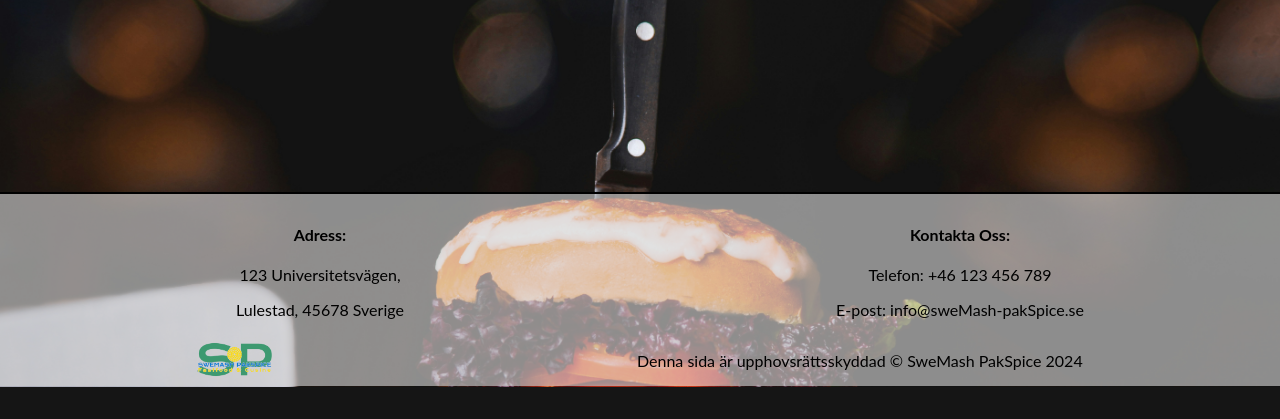
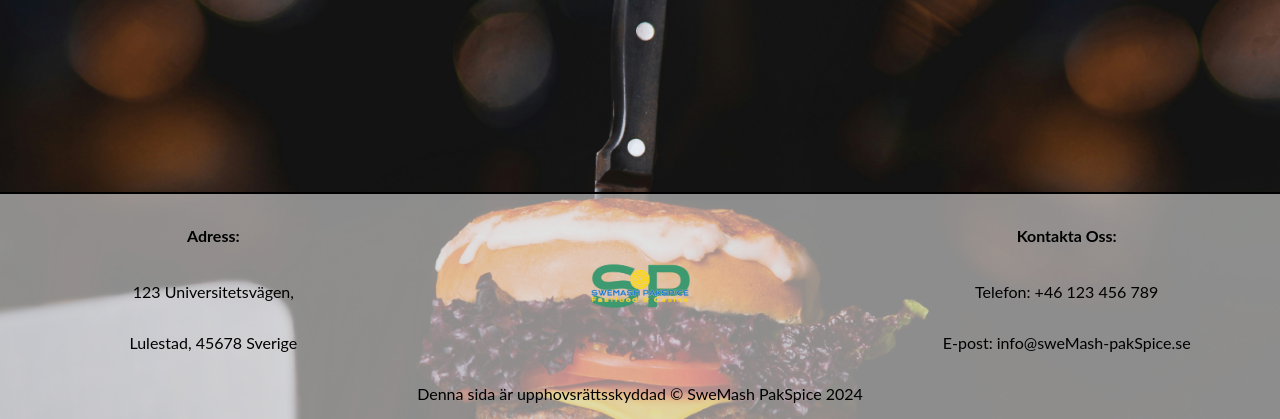
Before and after one commit to hihassan1998/-SweMash_PakSpice-, a PHP site: page /public/pages/home.php in a window 1280 px wide. Shown: the part 1819-2238 px from the top of the page. Before the commit the page ends 2206 px from the top, so only its background shows below. Run offline with PHP 8.4, Linux system fonts and the light colour scheme; data that the repository does not hold is empty.

Commit message:
final changes made to layout and content

```diff
--- a/app/includes/footer.php
+++ b/app/includes/footer.php
@@ -1,3 +1,4 @@
+<!-- inline javascript for navbar for mobiles -->
 <script>
     const hamburgerMenu = document.querySelector('.hamburger-menu');
     const navbarMenu = document.querySelector('.navbar-menu');
@@ -6,6 +7,7 @@
         navbarMenu.classList.toggle('active');
     });
 </script>
+<!-- Footer element for footer banner of the website -->
 <footer>
     <div class="row">
         <div class="col">
@@ -13,6 +15,14 @@
             <p>123 Universitetsvägen,</p>
             <p> Lulestad, 45678 Sverige</p>
         </div>
+        <div class="col">
+            <div class="part-footer">
+                <img class="" src="../img/logo/sp-logo-trans.png" style="width:25%;" alt="">
+            </div>
+
+        </div>
+
+
         <div class="col">
             <h4>Kontakta Oss:</h4>
 
@@ -23,10 +33,6 @@
     </div>
     <div class="col">
         <div class="footer-marking">
-            <div class="part">
-
-                <img class="" src="../img/logo/sp-logo-trans.png" style="width:75px;" alt="">
-            </div>
             <p>Denna sida är upphovsrättsskyddad &copy; SweMash PakSpice 2024</p>
 
         </div>
--- a/app/includes/navbar.php
+++ b/app/includes/navbar.php
@@ -5,6 +5,8 @@
 
         <img class="" src="../img/logo/sp-logo-trans.png" style="width:75px;" alt="">
     </div> -->
+
+    <!-- navbar menu  -->
 
     <ul class="navbar-menu">
         <li>
@@ -14,7 +16,7 @@
 
         <li><a href="./menu.php">Menu</a></li>
 
-        <!-- Contact menu item with dropdown -->
+        <!-- menu item with dropdown -->
         <li class="dropdown">
             <a href="./about.php">About Us</a>
             <ul class="dropdown-menu">
--- a/public/css/footer.css
+++ b/public/css/footer.css
@@ -19,11 +19,15 @@ footer {
 
 /* styling the footer into coloumbs and rows */
 .col {
+    display: flex;
+    flex-direction: column;
     flex: 1;
     min-width: 150px;
     padding: 0 15px;
     text-align: center;
+    justify-content: center;
 }
+
 
 .row {
     display: flex;
@@ -31,21 +35,24 @@ footer {
     justify-content: space-between;
     width: 100%;
 }
-.row2 {
-    display: flex;
-    flex-direction: row;
-    justify-content: space-between;
-    width: 100%;
-}
+
 
 @media (max-width: 786px) {
-    .row2{
-        display: flex;
-        flex-direction: column;
-
+    .row {
+        flex-direction: column !important;
     }
 }
 
+.part-footer {
+    display: flex;
+    justify-content: center;
+    text-align: center;
+    box-shadow: 0 2px 5px rgba(0, 0, 0, 0);
+    font-size: 2rem;
+    font-weight: 600;
+    gap: 25px;
+    align-items: center;
+}
 
 
 /* styling text possition, and lists */
```
Also changed, not shown: app/includes/header.php (+6 -4 lines).
